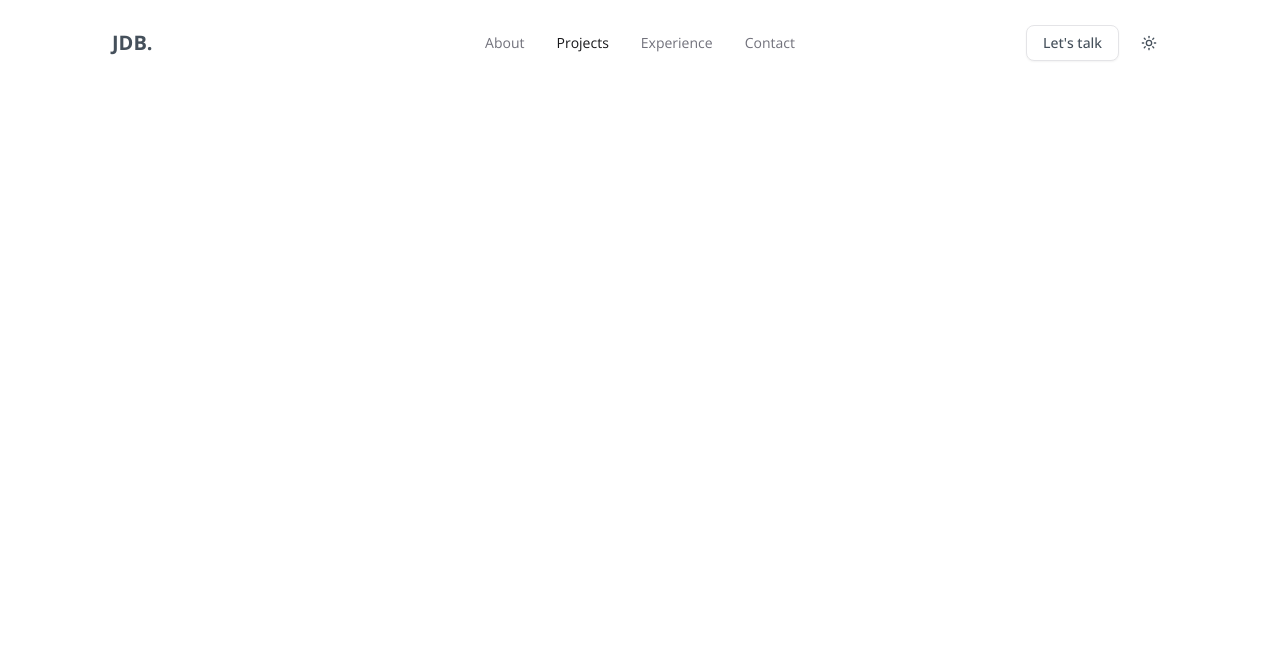
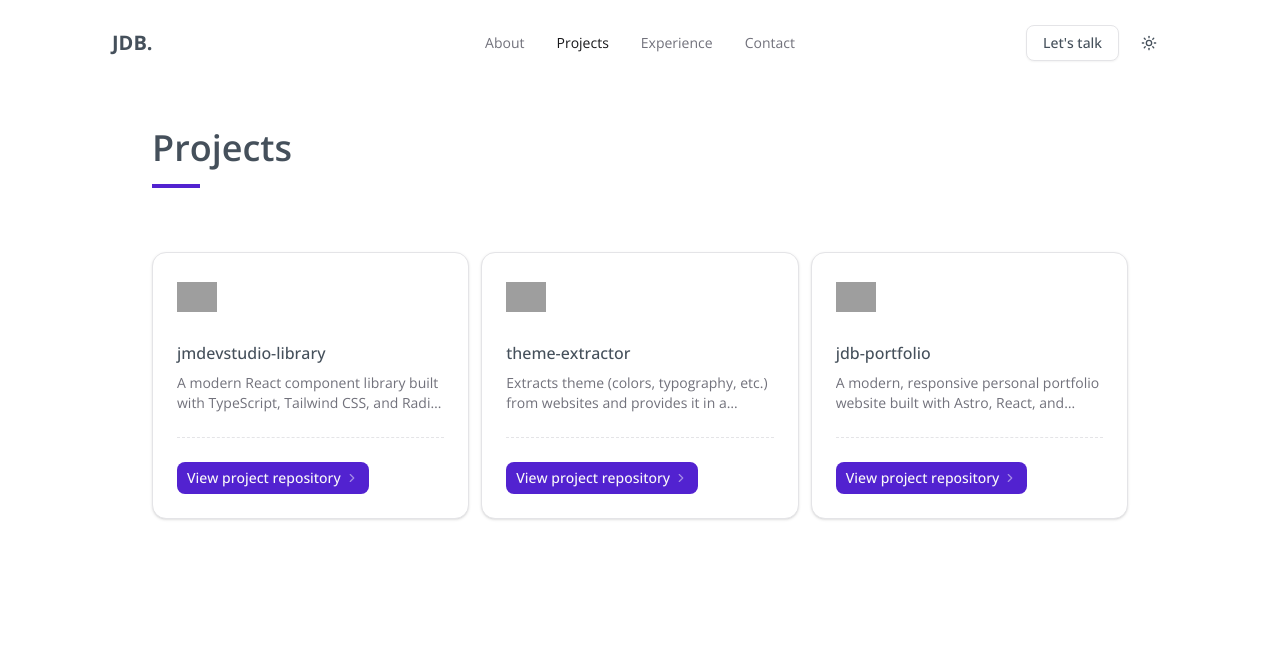
Before and after one commit to jhosep98/jdb-portfolio, an Astro site: page /projects in a window 1280 px wide. Built offline with nearby package versions, Linux system fonts and the light colour scheme; Astro itself is replaced by a stand-in of ours; no server answers; grey boxes are pictures that could not be loaded; a web font is replaced by a local one.

Commit message:
feat: show projects pinned

```diff
--- a/src/components/projects-list.tsx
+++ b/src/components/projects-list.tsx
@@ -1,34 +1,55 @@
-import type { GithubRepo } from '@/types'
-import * as React from 'react'
-import { IntegrationCard } from './integraton-card'
+import type * as React from "react";
+import { IntegrationCard } from "./integraton-card";
 
-interface ProjectsListProps {
-  fetchRepos: Promise<GithubRepo[]>
-}
+const REPOS = [
+  {
+    title: "jmdevstudio-library",
+    description:
+      "A modern React component library built with TypeScript, Tailwind CSS, and Radix UI primitives. This library provides a collection of reusable, accessible, and customizable UI components for React applications.",
+    link: "https://github.com/jhosep98/jmdevstudio-library",
+    image:
+      "https://res.cloudinary.com/diusjfaoe/image/upload/v1751422647/jmdev-studio/storybook-icon_wnhh7f.svg",
+    alt: "storybook-icon",
+  },
+  {
+    title: "theme-extractor",
+    description:
+      "Extracts theme (colors, typography, etc.) from websites and provides it in a structured JSON format.",
+    link: "https://github.com/jhosep98/theme-extractor",
+    image:
+      "https://res.cloudinary.com/diusjfaoe/image/upload/v1725495138/jmdev-studio/typescript_mabr0s.svg",
+    alt: "typescript",
+  },
+  {
+    title: "jdb-portfolio",
+    description:
+      "A modern, responsive personal portfolio website built with Astro, React, and TailwindCSS. This portfolio showcases Jhosep Davila's work as a Full Stack Developer with interactive animations and a clean, professional design.",
+    link: "https://github.com/jhosep98/jdb-portfolio",
+    image:
+      "https://res.cloudinary.com/diusjfaoe/image/upload/v1725495136/jmdev-studio/astro_zisnli.svg",
+    alt: "astro",
+  },
+];
 
-export const ProjectsList: React.FC<ProjectsListProps> = ({ fetchRepos }) => {
-  const repos = React.use(fetchRepos)
-
-  return (
-    <div className='mt-12 grid gap-3 sm:grid-cols-2 lg:grid-cols-3'>
-      {repos.map((repo) => (
+export const ProjectsList: React.FC = () => (
+  <div className="mt-12 grid gap-3 sm:grid-cols-2 lg:grid-cols-3">
+    {REPOS.map((repo) => (
       <IntegrationCard
-          key={repo.name}
-          title={repo.name}
+        key={repo.title}
+        title={repo.title}
         description={repo.description}
-          link={repo.html_url}
+        link={repo.link}
       >
         <img
-            src='https://res.cloudinary.com/diusjfaoe/image/upload/v1751422646/jmdev-studio/nestjs_wookat.svg'
-            alt={repo.name}
-            width='120'
-            height='120'
-            loading='lazy'
-            decoding='async'
-            className='object-contain'
+          src={repo.image}
+          alt={repo.alt}
+          width="120"
+          height="120"
+          loading="lazy"
+          decoding="async"
+          className="object-contain"
         />
       </IntegrationCard>
     ))}
   </div>
-  )
-}
+);
--- a/src/components/projects.tsx
+++ b/src/components/projects.tsx
@@ -1,19 +1,16 @@
-import * as React from 'react'
-import { useGetRepos } from '@/hooks/useGetRepos'
-import { ProjectsList } from './projects-list'
+import type * as React from "react";
+import { ProjectsList } from "./projects-list";
 
 export const ProjectsSection: React.FC = () => (
-  <section id='projects' className='py-16 md:py-32'>
-    <div className='mx-auto max-w-5xl space-y-8 px-6 md:space-y-16'>
+  <section id="projects" className="py-16 md:py-32">
+    <div className="mx-auto max-w-5xl space-y-8 px-6 md:space-y-16">
       <div>
         <h2 className='relative mb-5 pb-5 text-balance text-3xl font-semibold md:text-4xl after:content-[""] after:absolute after:block after:w-12 after:h-1 after:bg-primary after:left-0 after:bottom-0'>
           Projects
         </h2>
       </div>
 
-      <React.Suspense fallback={<div>Loading...</div>}>
-        <ProjectsList fetchRepos={useGetRepos()} />
-      </React.Suspense>
+      <ProjectsList />
     </div>
   </section>
-)
+);
```
Also changed, not shown: src/components/about.tsx (+6 -6 lines). Lines whose indentation alone changed are shown as unchanged.
